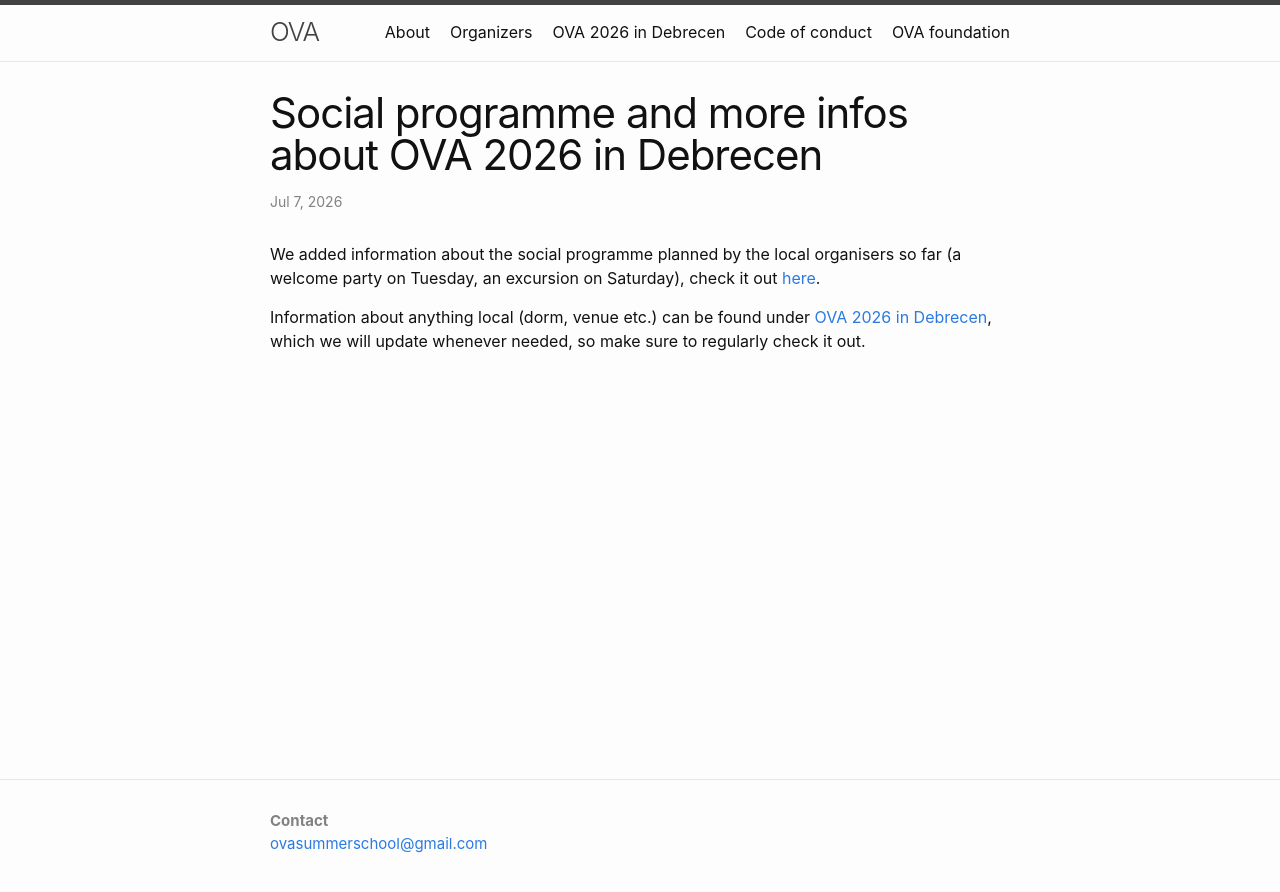
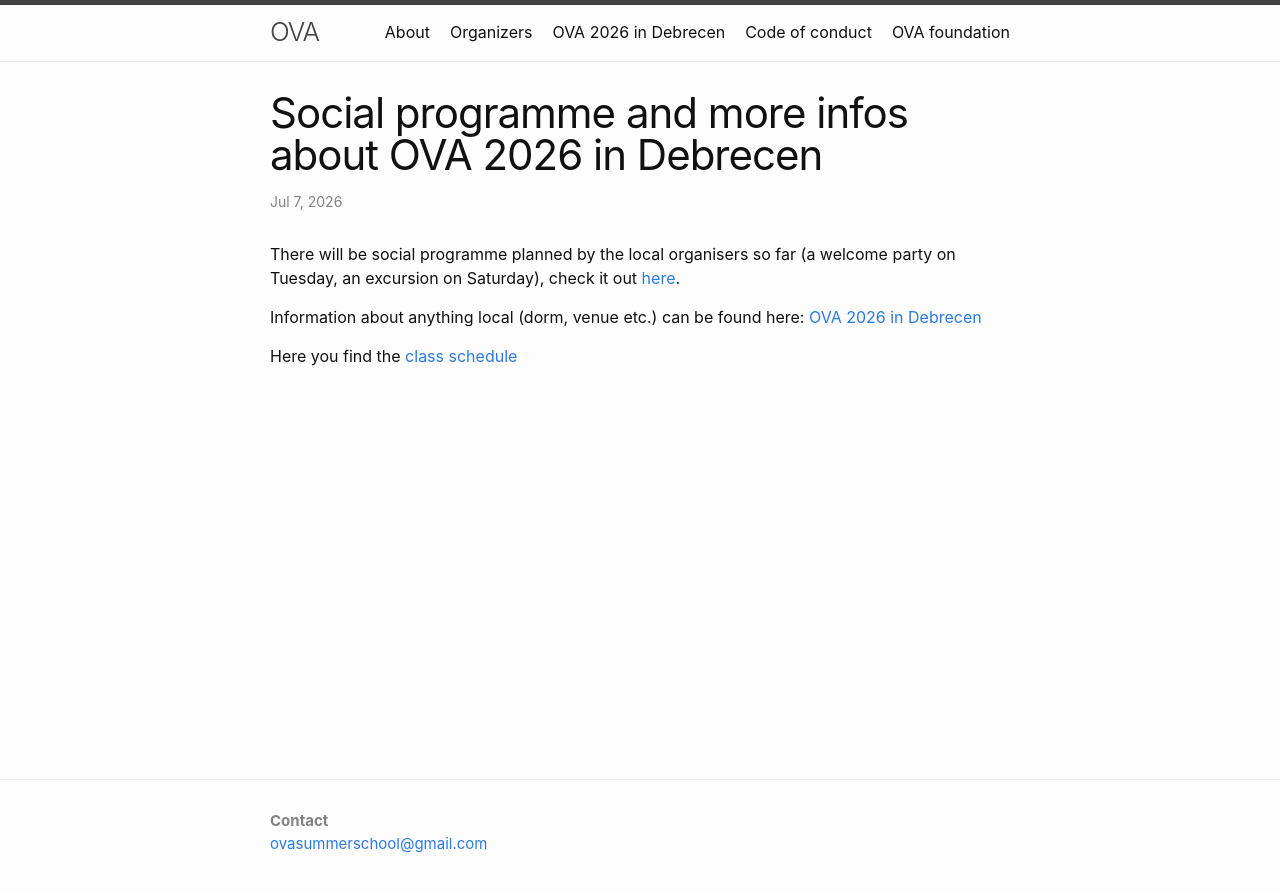
Before and after one commit to ovaschool/ovaschool.github.io, a Jekyll site: the page built from _posts/2026-07-07-socialetc.markdown, in a window 1280 px wide. Shown: the top 892 px of the page. Built offline with Jekyll 4.4.1, drawn with Linux system fonts in a browser that asks for light colours.

Commit message:
Update 2026-07-07-socialetc.markdown

```diff
--- a/_posts/2026-07-07-socialetc.markdown
+++ b/_posts/2026-07-07-socialetc.markdown
@@ -6,6 +6,8 @@ permalink: /socialetc/
 # categories: jekyll update
 ---
 
-We added information about the social programme planned by the local organisers so far (a welcome party on Tuesday, an excursion on Saturday), check it out [here](https://ovaschool.github.io/ova2026-social).
+There will be social programme planned by the local organisers so far (a welcome party on Tuesday, an excursion on Saturday), check it out [here](https://ovaschool.github.io/ova2026-social).
 
-Information about anything local (dorm, venue etc.) can be found under [OVA 2026 in Debrecen](https://ovaschool.github.io/ova2026/), which we will update whenever needed, so make sure to regularly check it out.
+Information about anything local (dorm, venue etc.) can be found here: [OVA 2026 in Debrecen](https://ovaschool.github.io/ova2026/)
+
+Here you find the [class schedule](https://docs.google.com/spreadsheets/d/1cHCMcVRPHjgnvnyKIIJlIhP-aCOYfsXFR7jU7Xpneuo/edit?gid=0#gid=0)
```
